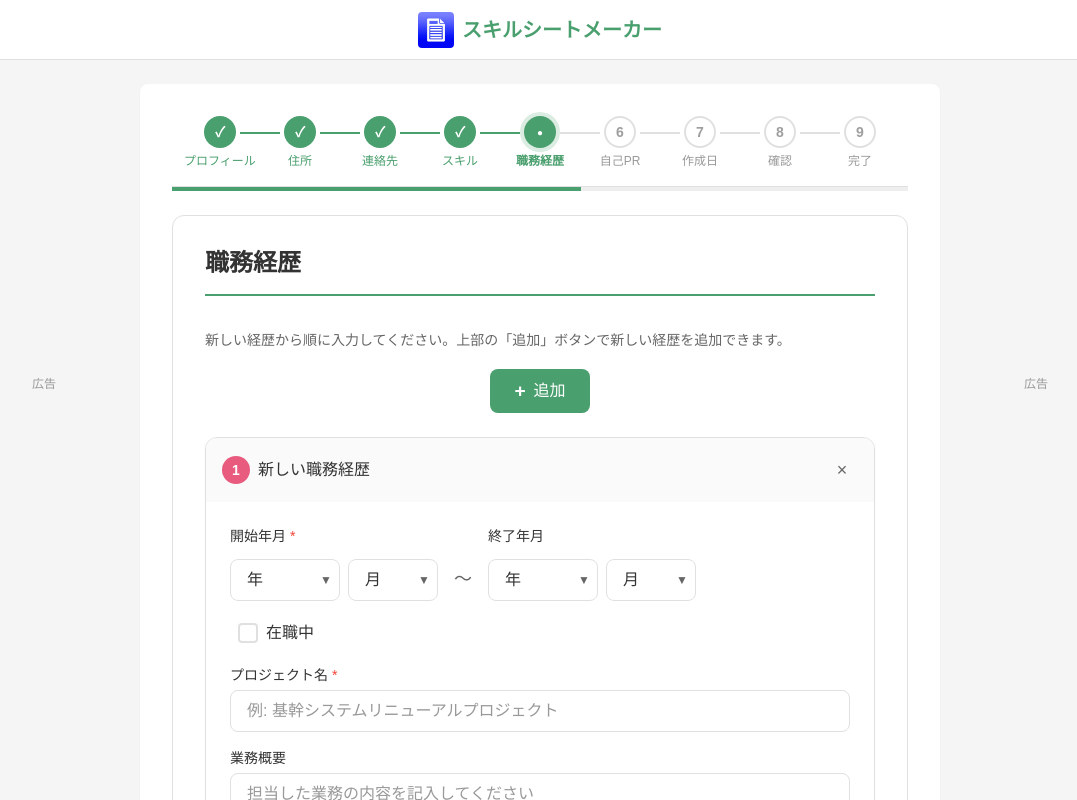
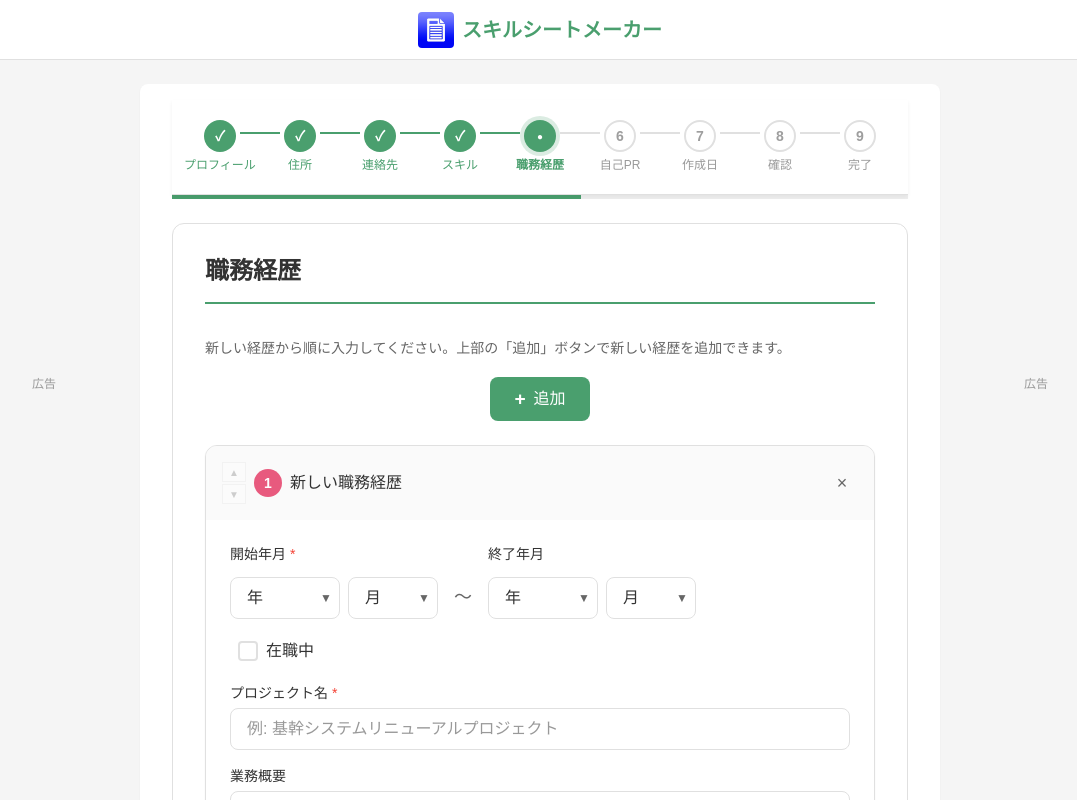
Before and after one commit to jime0083/engineer-paper, a React (Create React App) app: page /#/step/5 in a window 1280 px wide. Shown: the top 800 px of the page, without its empty margins (100-1177 px from the left). Built offline with nearby package versions, Linux system fonts and the light colour scheme.

Commit message:
UI修正

```diff
--- a/src/components/cards/WorkHistoryCard.css
+++ b/src/components/cards/WorkHistoryCard.css
@@ -28,6 +28,41 @@
   background-color: var(--color-gray-50);
   cursor: pointer;
   transition: background-color var(--transition-fast);
+  gap: var(--spacing-sm);
+}
+
+/* 並び替え矢印 */
+.work-history-card-reorder {
+  display: flex;
+  flex-direction: column;
+  gap: 2px;
+  flex-shrink: 0;
+}
+
+.work-history-card-arrow {
+  display: flex;
+  align-items: center;
+  justify-content: center;
+  width: 24px;
+  height: 20px;
+  background-color: var(--color-white);
+  border: 1px solid var(--color-gray-300);
+  border-radius: var(--radius-sm);
+  font-size: 10px;
+  color: var(--color-text-secondary);
+  cursor: pointer;
+  transition: all var(--transition-fast);
+}
+
+.work-history-card-arrow:hover:not(:disabled) {
+  background-color: var(--color-primary);
+  border-color: var(--color-primary);
+  color: var(--color-white);
+}
+
+.work-history-card-arrow:disabled {
+  opacity: 0.3;
+  cursor: not-allowed;
 }
 
 .work-history-card--confirmed .work-history-card-header {
--- a/src/components/cards/WorkHistoryCard.js
+++ b/src/components/cards/WorkHistoryCard.js
@@ -22,7 +22,9 @@ const calculateDuration = (startYear, startMonth, endYear, endMonth, isCurrentJo
     return '';
   }
 
-  const months = (end.getFullYear() - start.getFullYear()) * 12 + (end.getMonth() - start.getMonth());
+  // 開始月と終了月を含めるため +1 を追加
+  // 例: 2023/10 ~ 2024/09 = 12ヶ月（10月から9月まで稼働）
+  const months = (end.getFullYear() - start.getFullYear()) * 12 + (end.getMonth() - start.getMonth()) + 1;
   const years = Math.floor(months / 12);
   const remainingMonths = months % 12;
 
@@ -46,7 +48,11 @@ function WorkHistoryCard({
   onChange,
   onDelete,
   onConfirm,
+  onMoveUp,
+  onMoveDown,
   isConfirmed = false,
+  isFirst = false,
+  isLast = false,
   errors = {},
 }) {
   const [isExpanded, setIsExpanded] = useState(!isConfirmed);
@@ -81,6 +87,35 @@ function WorkHistoryCard({
   return (
     <div className={`work-history-card ${isConfirmed ? 'work-history-card--confirmed' : ''}`}>
       <div className="work-history-card-header" onClick={handleToggle}>
+        {/* 並び替え矢印 */}
+        <div className="work-history-card-reorder">
+          <button
+            type="button"
+            className="work-history-card-arrow"
+            onClick={(e) => {
+              e.stopPropagation();
+              onMoveUp && onMoveUp(index);
+            }}
+            disabled={isFirst}
+            aria-label="上に移動"
+            title="上に移動"
+          >
+            ▲
+          </button>
+          <button
+            type="button"
+            className="work-history-card-arrow"
+            onClick={(e) => {
+              e.stopPropagation();
+              onMoveDown && onMoveDown(index);
+            }}
+            disabled={isLast}
+            aria-label="下に移動"
+            title="下に移動"
+          >
+            ▼
+          </button>
+        </div>
         <div className="work-history-card-title">
           <span className="work-history-card-number">{index + 1}</span>
           <div className="work-history-card-info">
--- a/src/components/common/StepIndicator.css
+++ b/src/components/common/StepIndicator.css
@@ -8,6 +8,11 @@
   border-bottom: var(--border-width) solid var(--color-border);
   overflow-x: auto;
   -webkit-overflow-scrolling: touch;
+  /* 上部に固定 */
+  position: sticky;
+  top: 0;
+  z-index: 100;
+  box-shadow: 0 2px 4px rgba(0, 0, 0, 0.05);
 }
 
 .step-list {
@@ -23,6 +28,23 @@
   align-items: center;
   position: relative;
   flex: 1;
+  padding: var(--spacing-xs);
+  border-radius: var(--radius-sm);
+  transition: background-color var(--transition-fast);
+}
+
+/* クリック可能なステップ */
+.step-item--clickable {
+  cursor: pointer;
+}
+
+.step-item--clickable:hover {
+  background-color: var(--color-gray-100);
+}
+
+.step-item--clickable:focus {
+  outline: 2px solid var(--color-primary);
+  outline-offset: 2px;
 }
 
 /* ステップアイコン */
--- a/src/components/common/StepIndicator.js
+++ b/src/components/common/StepIndicator.js
@@ -1,26 +1,29 @@
 import React from 'react';
+import { useNavigate } from 'react-router-dom';
 import './StepIndicator.css';
 
 /**
  * ステップの設定
  */
 const STEPS = [
-  { id: 1, label: 'プロフィール' },
-  { id: 2, label: '住所' },
-  { id: 3, label: '連絡先' },
-  { id: 4, label: 'スキル' },
-  { id: 5, label: '職務経歴' },
-  { id: 6, label: '自己PR' },
-  { id: 7, label: '作成日' },
-  { id: 8, label: '確認' },
-  { id: 9, label: '完了' },
+  { id: 1, label: 'プロフィール', path: '/step/1' },
+  { id: 2, label: '住所', path: '/step/2' },
+  { id: 3, label: '連絡先', path: '/step/3' },
+  { id: 4, label: 'スキル', path: '/step/4' },
+  { id: 5, label: '職務経歴', path: '/step/5' },
+  { id: 6, label: '自己PR', path: '/step/6' },
+  { id: 7, label: '作成日', path: '/step/7' },
+  { id: 8, label: '確認', path: '/step/8' },
+  { id: 9, label: '完了', path: '/complete' },
 ];
 
 /**
  * ステップインジケーターコンポーネント
  * 現在のステップと完了状態を視覚的に表示
+ * クリックで各ステップに移動可能
  */
 function StepIndicator({ currentStep }) {
+  const navigate = useNavigate();
   /**
    * ステップの状態を取得
    * @param {number} stepId - ステップID
@@ -32,15 +35,38 @@ function StepIndicator({ currentStep }) {
     return 'pending';
   };
 
+  /**
+   * ステップクリック時のハンドラー
+   * 完了済みステップまたは現在のステップのみクリック可能
+   */
+  const handleStepClick = (step, status) => {
+    // 完了済みまたは現在のステップのみナビゲート可能
+    if (status === 'completed' || status === 'current') {
+      navigate(step.path);
+    }
+  };
+
   return (
     <div className="step-indicator">
       <div className="step-list">
         {STEPS.map((step, index) => {
           const status = getStepStatus(step.id);
           const isLast = index === STEPS.length - 1;
+          const isClickable = status === 'completed' || status === 'current';
 
           return (
-            <div key={step.id} className="step-item">
+            <div
+              key={step.id}
+              className={`step-item ${isClickable ? 'step-item--clickable' : ''}`}
+              onClick={() => handleStepClick(step, status)}
+              role={isClickable ? 'button' : undefined}
+              tabIndex={isClickable ? 0 : undefined}
+              onKeyDown={(e) => {
+                if (isClickable && (e.key === 'Enter' || e.key === ' ')) {
+                  handleStepClick(step, status);
+                }
+              }}
+            >
               <div className={`step-icon step-icon--${status}`}>
                 {status === 'completed' ? (
                   <span className="step-icon-completed">✓</span>
--- a/src/components/pdf/SkillSheetTemplate.js
+++ b/src/components/pdf/SkillSheetTemplate.js
@@ -6,7 +6,7 @@ import './SkillSheetTemplate.css';
  * A4サイズ（210mm x 297mm）に最適化されたレイアウト
  */
 function SkillSheetTemplate({ formData }) {
-  const { profile, address, skills, workHistories, selfPR, creationDate } = formData;
+  const { profile, address, contact, skills, workHistories, selfPR, creationDate } = formData;
 
   /**
    * 年齢を計算
@@ -62,6 +62,17 @@ function SkillSheetTemplate({ formData }) {
   };
 
   /**
+   * 住所をフォーマット
+   */
+  const formatAddress = () => {
+    const parts = [];
+    if (address.prefecture) parts.push(address.prefecture);
+    if (address.city) parts.push(address.city);
+    if (address.address) parts.push(address.address);
+    return parts.join(' ') || '-';
+  };
+
+  /**
    * 稼働期間を計算
    */
   const calculateWorkDuration = (history) => {
@@ -79,6 +90,7 @@ function SkillSheetTemplate({ formData }) {
       return '';
     }
 
+    // 開始月と終了月を含めるため +1
     const months = (endDate.getFullYear() - startDate.getFullYear()) * 12 +
                    (endDate.getMonth() - startDate.getMonth()) + 1;
     const years = Math.floor(months / 12);
@@ -109,7 +121,7 @@ function SkillSheetTemplate({ formData }) {
       end = `${endPeriod.year}/${String(endPeriod.month).padStart(2, '0')}`;
     }
 
-    return `${start} ～ ${end}`;
+    return `${start}～${end}`;
   };
 
   // 確定済みのスキルのみ表示
@@ -136,30 +148,36 @@ function SkillSheetTemplate({ formData }) {
       <table className="skillsheet-table skillsheet-basic-info">
         <tbody>
           <tr>
-            <th className="label-cell">氏名</th>
-            <td colSpan="3" className="name-cell">
-              {profile.lastName} {profile.firstName}
-            </td>
-            <th className="label-cell">ふりがな</th>
-            <td colSpan="3">
-              {profile.lastNameKana} {profile.firstNameKana}
-            </td>
+            <th>氏名</th>
+            <td className="name-cell">{profile.lastName} {profile.firstName}</td>
+            <th>ふりがな</th>
+            <td>{profile.lastNameKana} {profile.firstNameKana}</td>
           </tr>
           <tr>
-            <th className="label-cell">性別</th>
+            <th>性別</th>
             <td>{formatGender()}</td>
-            <th className="label-cell">生年月日</th>
+            <th>生年月日</th>
             <td>{formatBirthDate()}</td>
-            <th className="label-cell">年齢</th>
-            <td>{calculateAge() ? `${calculateAge()}歳` : ''}</td>
-            <th className="label-cell">最寄駅</th>
-            <td>{address.nearestStation}</td>
           </tr>
           <tr>
-            <th className="label-cell">資格</th>
-            <td colSpan="7" className="qualifications-cell">
-              {profile.qualifications || '-'}
-            </td>
+            <th>年齢</th>
+            <td>{calculateAge() ? `${calculateAge()}歳` : '-'}</td>
+            <th>最寄駅</th>
+            <td>{address.nearestStation || '-'}</td>
+          </tr>
+          <tr>
+            <th>住所</th>
+            <td colSpan="3">{formatAddress()}</td>
+          </tr>
+          <tr>
+            <th>電話番号</th>
+            <td>{contact?.phone || '-'}</td>
+            <th>メール</th>
+            <td>{contact?.email || '-'}</td>
+          </tr>
+          <tr>
+            <th>資格</th>
+            <td colSpan="3">{profile.qualifications || '-'}</td>
           </tr>
         </tbody>
       </table>
@@ -171,17 +189,17 @@ function SkillSheetTemplate({ formData }) {
           <table className="skillsheet-table skillsheet-skills">
             <thead>
               <tr>
-                <th className="skill-name-header">スキル</th>
-                <th className="skill-exp-header">経験年数</th>
-                <th className="skill-desc-header">習熟度・説明</th>
+                <th>スキル</th>
+                <th>経験年数</th>
+                <th>習熟度・説明</th>
               </tr>
             </thead>
             <tbody>
               {confirmedSkills.map((skill) => (
                 <tr key={skill.id}>
-                  <td className="skill-name-cell">{skill.name}</td>
-                  <td className="skill-exp-cell">{skill.experience}</td>
-                  <td className="skill-desc-cell">{skill.description || '-'}</td>
+                  <td>{skill.name}</td>
+                  <td className="center-cell">{skill.experience}</td>
+                  <td>{skill.description || '-'}</td>
                 </tr>
               ))}
             </tbody>
@@ -206,18 +224,18 @@ function SkillSheetTemplate({ formData }) {
           <table className="skillsheet-table skillsheet-work-history">
             <thead>
               <tr>
-                <th className="period-header">期間</th>
-                <th className="duration-header">稼働</th>
-                <th className="content-header">業務内容</th>
-                <th className="role-header">役割/規模</th>
-                <th className="tech-header">言語/FW/MW/ツール等</th>
+                <th>期間</th>
+                <th>稼働</th>
+                <th>業務内容</th>
+                <th>役割/規模</th>
+                <th>言語/FW/MW/ツール等</th>
               </tr>
             </thead>
             <tbody>
               {confirmedHistories.map((history) => (
                 <tr key={history.id}>
                   <td className="period-cell">{formatPeriod(history)}</td>
-                  <td className="duration-cell">{calculateWorkDuration(history)}</td>
+                  <td className="center-cell">{calculateWorkDuration(history)}</td>
                   <td className="content-cell">
                     <div className="project-name">{history.projectName}</div>
                     <div className="project-desc">{history.description}</div>
@@ -227,8 +245,8 @@ function SkillSheetTemplate({ formData }) {
                     {history.scale && <div className="scale">{history.scale}</div>}
                   </td>
                   <td className="tech-cell">
-                    {history.languages && <div className="tech-item">{history.languages}</div>}
-                    {history.tools && <div className="tech-item">{history.tools}</div>}
+                    {history.languages && <div>{history.languages}</div>}
+                    {history.tools && <div>{history.tools}</div>}
                   </td>
                 </tr>
               ))}
--- a/src/pages/WorkHistoryPage.js
+++ b/src/pages/WorkHistoryPage.js
@@ -75,6 +75,22 @@ function WorkHistoryPage() {
     updateWorkHistories(newHistories);
   };
 
+  const handleMoveUp = (index) => {
+    if (index === 0) return;
+    const newHistories = [...workHistories];
+    [newHistories[index - 1], newHistories[index]] = [newHistories[index], newHistories[index - 1]];
+    setWorkHistories(newHistories);
+    updateWorkHistories(newHistories);
+  };
+
+  const handleMoveDown = (index) => {
+    if (index === workHistories.length - 1) return;
+    const newHistories = [...workHistories];
+    [newHistories[index], newHistories[index + 1]] = [newHistories[index + 1], newHistories[index]];
+    setWorkHistories(newHistories);
+    updateWorkHistories(newHistories);
+  };
+
   const handlePrev = () => {
     navigate('/step/4');
   };
@@ -126,7 +142,11 @@ function WorkHistoryPage() {
               onChange={handleChangeWorkHistory}
               onDelete={handleDeleteWorkHistory}
               onConfirm={handleConfirmWorkHistory}
+              onMoveUp={handleMoveUp}
+              onMoveDown={handleMoveDown}
               isConfirmed={history.isConfirmed}
+              isFirst={index === 0}
+              isLast={index === workHistories.length - 1}
               errors={errors[index]}
             />
           ))}
```
Also changed, not shown: src/components/pdf/SkillSheetTemplate.css (+66 -73 lines), .claude/settings.local.json.
